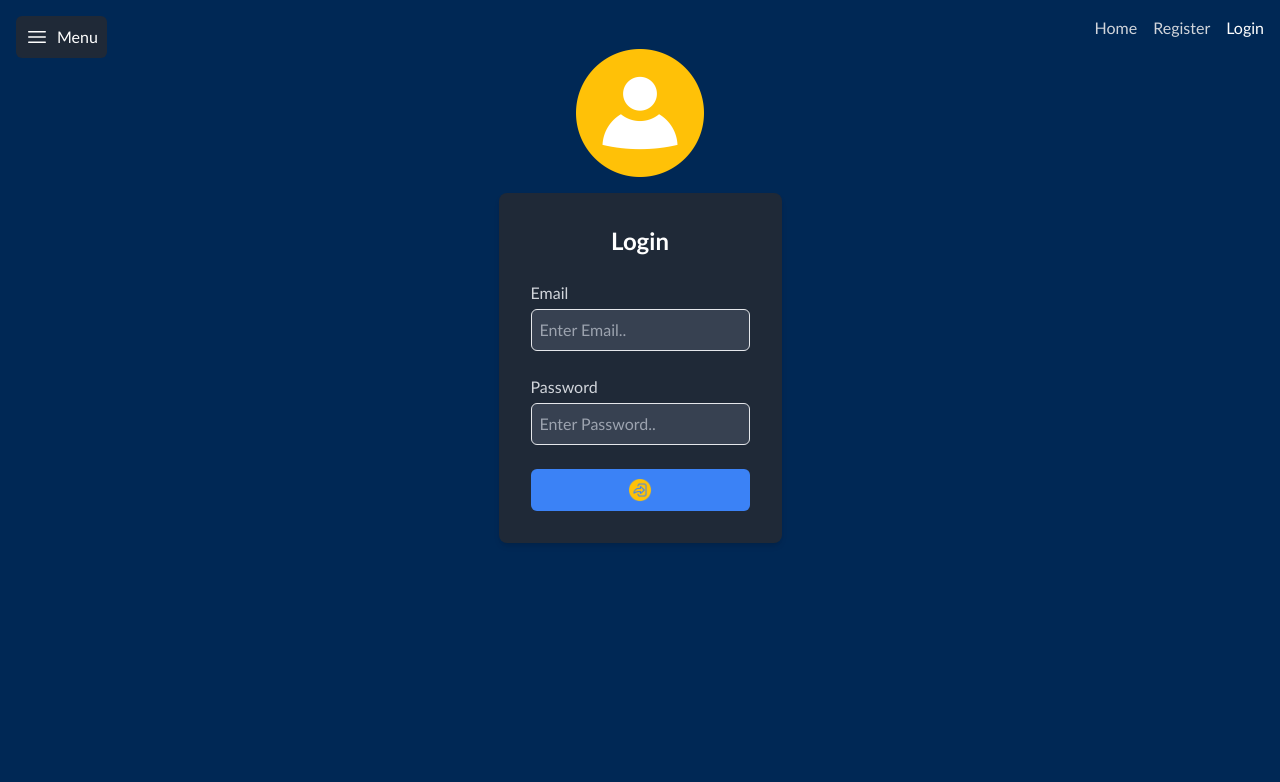
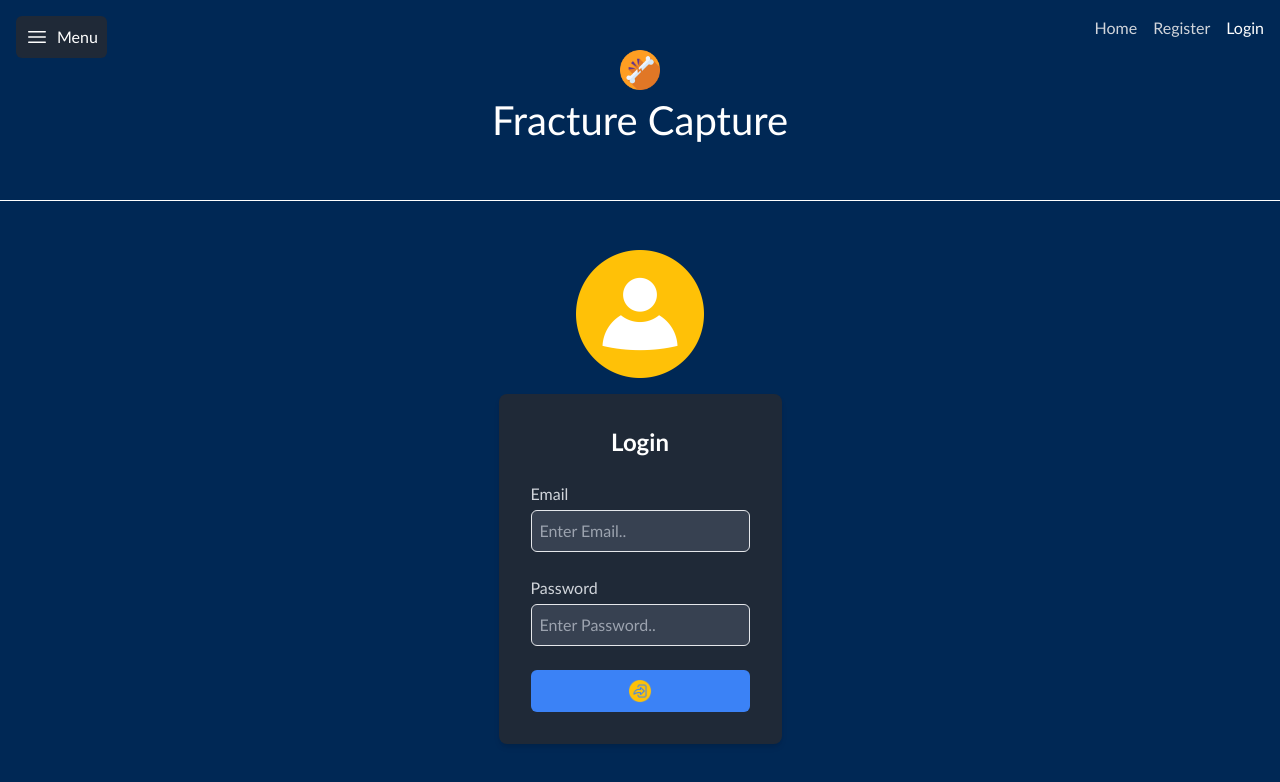
Before and after one commit to shaharloantz/Fracture-Capture, a React (Vite) app in the folder client/: page /login in a window 1280 px wide. Shown: the top 782 px of the page. Built offline with nearby package versions, Linux system fonts and the light colour scheme; no server answers.

Commit message:
added header and cleaned pages from static headers

```diff
--- /dev/null
+++ b/client/src/component/Header.jsx
@@ -0,0 +1,21 @@
+import React from 'react';
+import { useLocation } from 'react-router-dom';
+import '../styles/Header.css';
+
+const Header = () => {
+  const location = useLocation();
+  const isHomePage = location.pathname === '/';
+
+  if (isHomePage) {
+    return null; // Don't render the header on the home page
+  }
+
+  return (
+    <header className="header">
+      <div className="logo"></div>
+      <h1>Fracture Capture</h1>
+    </header>
+  );
+};
+
+export default Header;
--- a/client/src/layouts/MainLayout.jsx
+++ b/client/src/layouts/MainLayout.jsx
@@ -1,16 +1,23 @@
-import { Outlet } from 'react-router-dom';
+import { Outlet, useLocation } from 'react-router-dom';
 import Navbar from '../component/Navbar';
 import Sidebar from '../component/Sidebar';
+import Header from '../component/Header';
 import '../styles/MainLayout.css';
 
 const MainLayout = ({ isAuthenticated, handleLogout }) => {
+  const location = useLocation();
+  const isHomePage = location.pathname === '/';
+
   return (
     <>
       <Navbar isAuthenticated={isAuthenticated} handleLogout={handleLogout} />
-      <div className="flex">
-        <Sidebar />
-        <div className="flex-grow p-4">
-          <Outlet />
+      <div className="main-layout-container">
+        <Header />
+        <div className="flex">
+          <Sidebar />
+          <div className="flex-grow p-4">
+            <Outlet />
+          </div>
         </div>
       </div>
     </>
--- a/client/src/pages/Dashboard.jsx
+++ b/client/src/pages/Dashboard.jsx
@@ -2,7 +2,7 @@ import React, { useEffect, useState } from 'react';
 import axios from 'axios';
 import { toast, Toaster } from 'react-hot-toast';
 import { useNavigate } from 'react-router-dom';
-import '../styles/Dashboard.css'; // Import the CSS file
+import '../styles/Dashboard.css';
 
 const Dashboard = () => {
   const initialPatientState = { name: '', age: '', gender: '', idNumber: '' };
@@ -145,11 +145,7 @@ const Dashboard = () => {
 
   return (
     <div className="dashboard-container">
-      <Toaster /> {/* Ensure Toaster is included */}
-      <header className="dashboard-header">
-        <div className="logo"></div>
-        <h1>Fracture Capture</h1>
-      </header>
+      <Toaster />
       <div className="welcome-text">
         <h2>Welcome back, {profile.name}!</h2>
         <ol>
--- a/client/src/pages/Profile.jsx
+++ b/client/src/pages/Profile.jsx
@@ -61,7 +61,6 @@ export default function Profile() {
     return (
         <div className="profile-container">
             <div className="user-details">
-                <h1>User Profile</h1>
                 <p><strong>Hi, {profile.name}</strong></p>
                 <p><strong>Name:</strong> {profile.name}</p>
                 <p><strong>Email:</strong> {profile.email}</p>
--- a/client/src/pages/QA.jsx
+++ b/client/src/pages/QA.jsx
@@ -1,6 +1,4 @@
 import React, { useState } from 'react';
-import Sidebar from "../component/Sidebar";
-import { toast } from 'react-hot-toast';
 import '../styles/QA.css';
 
 const QA = () => {
@@ -29,13 +27,6 @@ const QA = () => {
 
   return (
     <div className="qa-container">
-      <Sidebar />
-      <header className="qa-header">
-        <div className="title-container">
-          <h1>Fracture Capture</h1>
-          <div className="logo"></div>
-        </div>
-      </header>
       <div className="qa-content">
         <h2>Q&A</h2>
         {questionsAndAnswers.map((item, index) => (
--- a/client/src/styles/About.css
+++ b/client/src/styles/About.css
@@ -1,6 +1,3 @@
-.about-container {
-    margin-top: 50px;
-}
 
 .about-container h1 {
     color: rgb(194, 194, 194);
--- a/client/src/styles/Dashboard.css
+++ b/client/src/styles/Dashboard.css
@@ -8,7 +8,6 @@ body, html {
   }
 
   .dashboard-container {
-    min-height: 100vh;
     background-color: #002855;
     color: white;
     margin: 0;
@@ -18,17 +17,7 @@ body, html {
     align-items: center;
   }
 
-  .dashboard-header {
-    text-align: center;
-  }
 
-  .logo {
-    width: 50px;
-    height: 50px;
-    background: url('/src/assets/images/fracture.png') no-repeat center center;
-    background-size: contain;
-    margin: 0 auto;
-  }
 
   .welcome-text {
     text-align: center;
--- /dev/null
+++ b/client/src/styles/Header.css
@@ -0,0 +1,16 @@
+.header {
+    text-align: center;
+    margin-top: 30px;
+    background-color: #002855;
+    padding: 20px 0;
+    color: white;
+    border-bottom: 1px solid #fff;
+  }
+
+  .logo {
+    width: 40px;
+    height: 40px;
+    background: url('/src/assets/images/fracture.png') no-repeat center center;
+    background-size: contain;
+    margin: 0 auto;
+  }
--- a/client/src/styles/QA.css
+++ b/client/src/styles/QA.css
@@ -33,14 +33,7 @@ body {
   align-items: center;
 }
 
-.qa-header {
-  width: 100%;
-  background-color: #002855;
-  padding: 20px;
-  display: flex;
-  align-items: center;
-  border-bottom: 2px solid #fff;
-}
+
 
 .menu-logo {
   font-size: 24px;
@@ -57,12 +50,7 @@ body {
   margin-right: 10px;
 }
 
-.logo {
-  width: 70px;
-  height: 70px;
-  background: url('/src/assets/images/fracture-icon.png') no-repeat center center;
-  background-size: contain;
-}
+
 
 .qa-content {
   width: 100%;
@@ -138,9 +126,6 @@ body {
     align-items: flex-start;
   }
 
-  .logo {
-    margin-top: 10px;
-  }
 
   .qa-content {
     padding: 10px;
```
Also changed, not shown: client/src/styles/MainLayout.css (line endings or trailing spaces).
